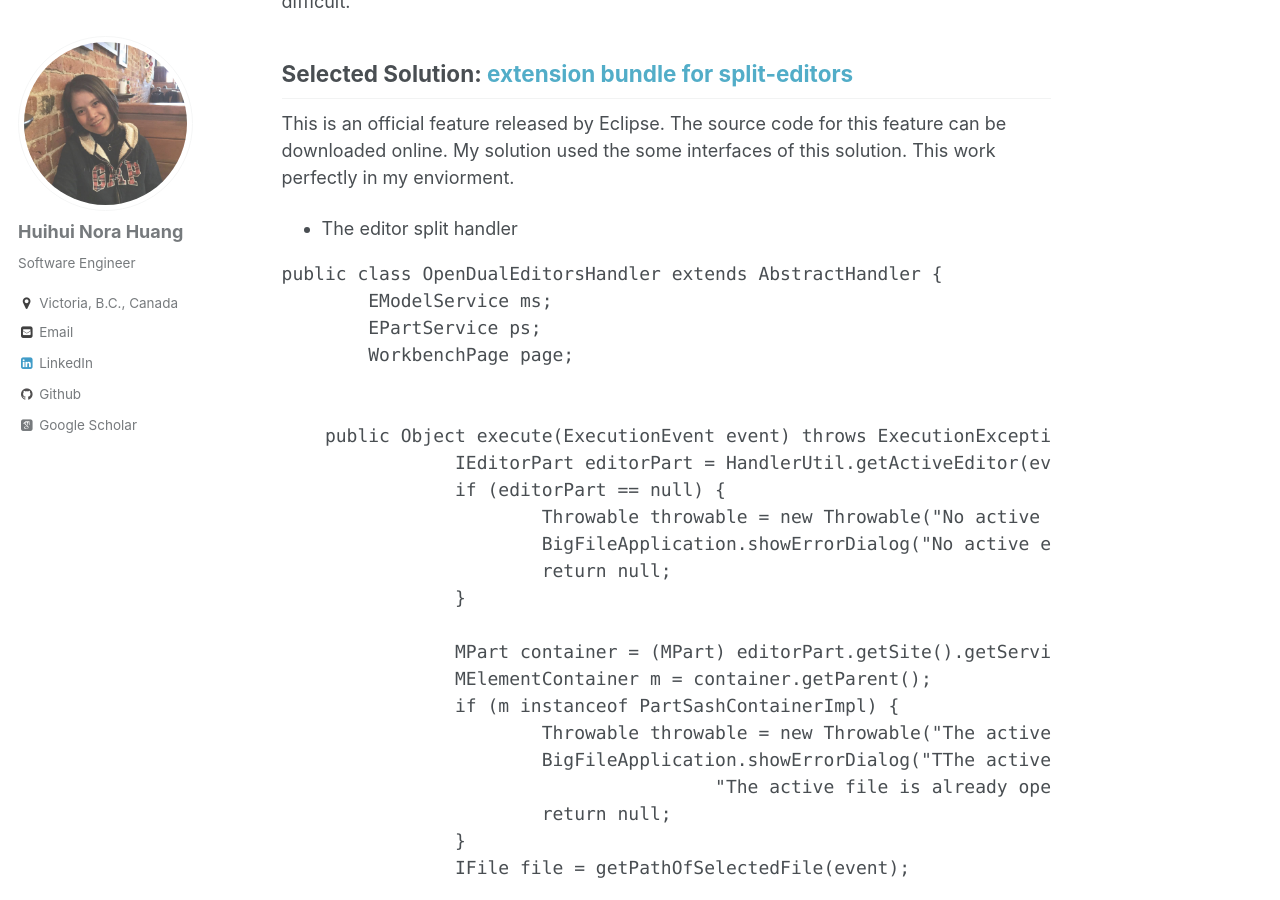
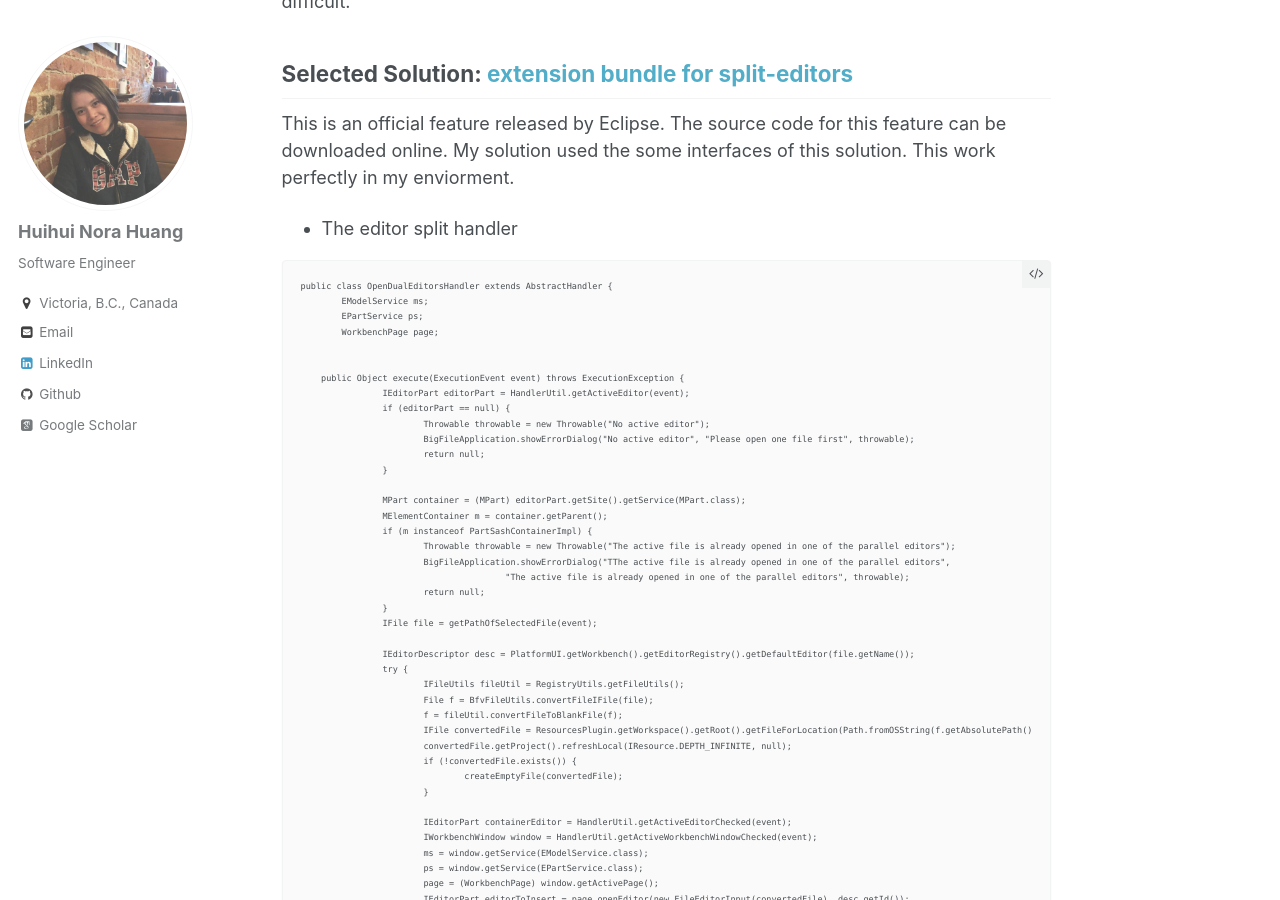
Before and after one commit to norahuang/MY-Websit-repo, a Jekyll site: the page built from _posts/2017-12-13-blog-post-4.md, in a window 1280 px wide and 900 px high, scrolled down 1204 px. Built offline with Jekyll 4.4.1, drawn with Linux system fonts in a browser that asks for light colours; some web fonts are replaced.

Commit message:
minor format fix for post 4

````diff
--- a/_posts/2017-12-13-blog-post-4.md
+++ b/_posts/2017-12-13-blog-post-4.md
@@ -30,7 +30,7 @@ This is an official feature released by Eclipse. The source code for this featur
 
 * The editor split handler
 
-```Java
+```
 public class OpenDualEditorsHandler extends AbstractHandler {
 	EModelService ms;
 	EPartService ps;
@@ -171,7 +171,7 @@ public class OpenDualEditorsHandler extends AbstractHandler {
 
 * Get the active parallel editor programmatically
 
-```Java
+```
 
         IEditorPart editorPart = PlatformUI.getWorkbench().getActiveWorkbenchWindow().getActivePage().getActiveEditor();
 		MPart container = (MPart) editorPart.getSite().getService(MPart.class);
````
